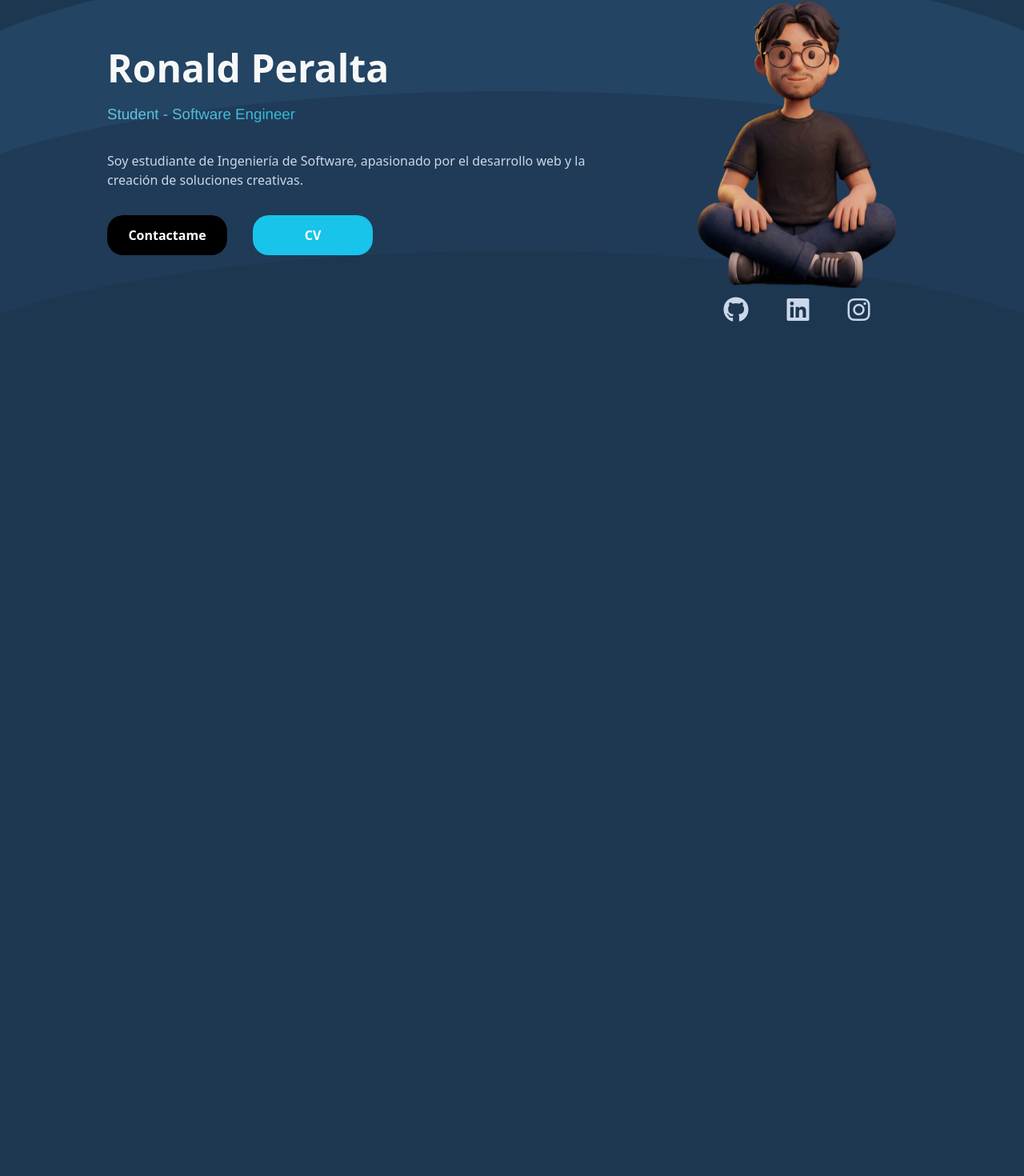
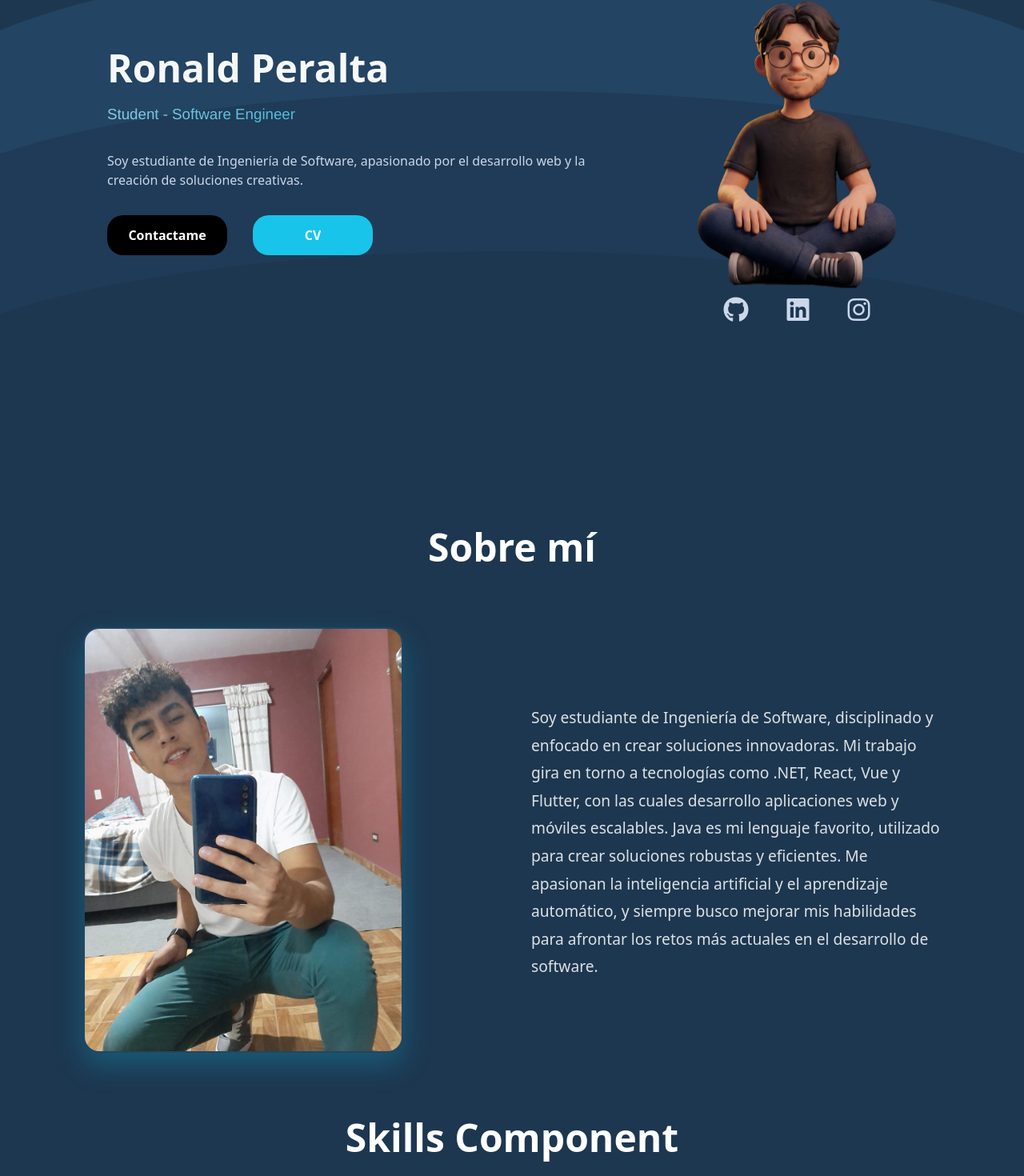
Before and after one commit to RooDev10/ronald-portfolio, a React (Vite) app: page / in a window 1280 px wide. Shown: the part 216-1686 px from the top of the page at 80% size. Before the commit the page ends 800 px from the top, so only its background shows below. Built offline with nearby package versions, Linux system fonts and the light colour scheme.

Commit message:
feat: improve Hero section, update About and add Skill component
- Hero section finalized and refined
- Added new states to enhance visual experience
- Updated About section content
- Created new Skill component

```diff
--- a/src/App.jsx
+++ b/src/App.jsx
@@ -1,10 +1,16 @@
 import './App.css'
 import Hero from './components/Hero/Hero.jsx'
+import About from './components/About/About.jsx'
+import Skills from './components/Skills/Skills.jsx'
 
 function App() {
   return (
     <>
       <Hero />
+      <About />
+      <Skills />
+
+
     </>
   )
 }
--- /dev/null
+++ b/src/components/About/About.jsx
@@ -0,0 +1,83 @@
+import profile from '../../data/profile.js';
+import styles from './About.module.css';
+import { useState, useRef, useEffect } from "react";
+
+
+function About() {
+    const [rotation, setRotation] = useState({ x: 0, y: 0 });
+    const [isVisible, setIsVisible] = useState(false);
+    const sectionRef = useRef(null);
+
+    const handleMouseMove = (event) => {
+        const card = event.currentTarget.getBoundingClientRect();
+
+        const centerX = card.left + card.width / 2;
+        const centerY = card.top + card.height / 2;
+
+        const mouseX = event.clientX - centerX;
+        const mouseY = event.clientY - centerY;
+
+        const rotateX = (mouseY / (card.height / 2)) * -15;
+        const rotateY = (mouseX / (card.width / 2)) * 15;
+
+        setRotation({ x: rotateX, y: rotateY });
+    };
+
+    const handleMouseLeave = () => {
+        setRotation({ x: 0, y: 0 });
+    };
+
+    useEffect(() => {
+        const observer = new IntersectionObserver(
+        ([entry]) => {
+            setIsVisible(entry.isIntersecting);
+        },
+        {
+            threshold: 0.3
+        }
+        );
+
+        if (sectionRef.current) {
+            observer.observe(sectionRef.current);
+        }
+
+        return () => observer.disconnect();
+    }, []);
+
+    return (
+        <section className={styles.aboutSection} id="About" ref={sectionRef}>
+            <h1>Sobre mí</h1>
+
+            <div className={styles.aboutWrapper}>
+                <div className={styles.aboutContainer}>
+                    <figure
+                        className={`${styles.figureabout} ${
+                            isVisible ? styles.showLeft : styles.hiddenLeft
+                        }`}
+                    >
+                        <img
+                            src={profile.profile_photo}
+                            alt="photo image"
+                            onMouseMove={handleMouseMove}
+                            onMouseLeave={handleMouseLeave}
+                            style={{
+                                transform: `rotateX(${rotation.x}deg) rotateY(${rotation.y}deg)`,
+                                transition: 'transform 0.1s ease'
+                            }}
+                        />
+                    </figure>
+
+                    <div
+                        className={`${styles.aboutDescription} ${
+                            isVisible ? styles.showRight : styles.hiddenRight
+                        }`}
+                    >
+                        <p>{profile.bio}</p>
+                    </div>
+                </div>
+            </div>
+        </section>
+    );
+}
+
+export default About;
--- /dev/null
+++ b/src/components/About/About.module.css
@@ -0,0 +1,69 @@
+.aboutSection {
+    padding: 4rem 0;
+}
+
+.aboutWrapper {
+    max-width: 1200px;
+    margin: 0 auto;
+    padding: 0 4rem;
+}
+
+.aboutSection h1 {
+    text-align: center;
+    margin-bottom: 4rem;
+    font-size: 3rem;
+}
+
+.aboutContainer {
+    display: flex;
+    align-items: center;
+    gap: 10rem;
+}
+
+.figureabout img {
+    width: 400px;
+    height: auto;
+    border-radius: 20px;
+    box-shadow: 0px 15px 35px rgba(16, 201, 243, 0.25);
+    border: 2px solid rgba(39, 121, 165, 0.25);
+    object-fit: cover;
+    transform-style: preserve-3d;
+}
+
+.aboutDescription {
+    max-width: 550px;
+    text-align: left;
+}
+
+.aboutDescription p {
+    font-size: 1.2rem;
+    line-height: 1.8;
+    color: rgba(255, 255, 255, 0.85);
+}
+
+
+
+
+
+
+/* Estados iniciales */
+.hiddenLeft {
+    opacity: 0;
+    transform: translateX(-80px);
+}
+
+.hiddenRight {
+    opacity: 0;
+    transform: translateX(80px);
+
+}
+
+/* Estados visibles */
+.showLeft,
+.showRight {
+    opacity: 1;
+    transform: translateX(0);
+    transition:
+        opacity 0.8s ease,
+        transform 0.8s ease;
+}
--- a/src/components/Hero/Hero.jsx
+++ b/src/components/Hero/Hero.jsx
@@ -2,22 +2,43 @@ import styles from './Hero.module.css';
 import profile from '../../data/profile.js';
 import PrimaryButton from '../UI/Button/PrimaryButton.jsx';
 import Navbar from '../Navbar/Navbar.jsx';
+import { useEffect, useRef, useState } from 'react';
 
 function Hero() {
+    const [isVisible, setIsVisible] = useState(false);
+    const heroRef = useRef(null);
 
+    useEffect(() => {
+        const observer = new IntersectionObserver(
+            ([entry]) => {
+                setIsVisible(entry.isIntersecting);
+            },
+            {
+                threshold: 0.4
+            }
+        );
 
+        if (heroRef.current) {
+            observer.observe(heroRef.current);
+        }
 
-
+        return () => observer.disconnect();
+    }, []);
 
     return (
-        <section className={styles.heroSection} id="Home">
+        <section className={styles.heroSection} id="Home" ref={heroRef}>
 
             <Navbar />
+
             <div className={`${styles.mountain} ${styles.mountainBack}`}></div>
             <div className={`${styles.mountain} ${styles.mountainMid}`}></div>
             <div className={`${styles.mountain} ${styles.mountainFront}`}></div>
 
-            <header className={styles.heroHeader}>
+            <header
+                className={`${styles.heroHeader} ${
+                    isVisible ? styles.heroShowText : styles.heroHiddenText
+                }`}
+            >
                 <h1>{profile.name}</h1>
                 <h3>{profile.rol}</h3>
                 <p>{profile.description}</p>
@@ -27,7 +48,11 @@ function Hero() {
                 </div>
             </header>
 
-            <figure className={styles.profileImage}>
+            <figure
+                className={`${styles.profileImage} ${
+                    isVisible ? styles.heroShowImage : styles.heroHiddenImage
+                }`}
+            >
                 <img src={profile.image_profile} alt="profile image" />
                 <div className={styles.socialLinks}>
                     <a href={profile.git_url}><i class="fab fa-github"></i></a>
--- a/src/components/Hero/Hero.module.css
+++ b/src/components/Hero/Hero.module.css
@@ -22,6 +22,7 @@
   width: 120%;
   left: -10%;
   border-radius: 50% 50% 0 0;
+  z-index: 1;
 }
 
 /* Capas */
@@ -47,7 +48,8 @@
     display: flex;
     flex-direction: column;
     align-items: center;
-    transform: translate(-70px)
+    margin-right: 70px; /*transform: translate(-70px);*/
+    z-index: 2;
 }
 
 .profileImage img {
@@ -90,7 +92,8 @@
 }
 
 .heroHeader {
-    transform: translate(70px);
+    margin-left: 70px;
+    z-index: 2;
 }
 
 .heroHeader h1 {
@@ -134,3 +137,56 @@
     display: flex;
     gap: 2rem;
 }
+
+
+
+
+
+ /*Estados ocultos*/
+.heroHiddenText {
+    opacity: 0;
+    transform: translateY(20px);
+}
+
+.heroHiddenImage {
+    opacity: 0;
+    transform: scale(0.96);
+}
+
+/*Estados visibles (con destello)*/
+.heroShowText {
+    opacity: 1;
+    transform: translateY(0);
+    animation: textGlow 1.2s ease-out;
+    transition: opacity 0.8s ease, transform 0.8s ease;
+}
+@keyframes textGlow {
+    0% {
+        text-shadow: 0 0 0 rgba(24, 196, 234, 0);
+    }
+    40% {
+        text-shadow: 0 0 20px rgba(24, 196, 234, 0.35);
+    }
+    100% {
+        text-shadow: 0 0 0 rgba(24, 196, 234, 0);
+    }
+}
+
+.heroShowImage {
+    opacity: 1;
+    transform: scale(1);
+    animation: imageGlow 1.4s ease-out;
+    transition: opacity 0.8s ease, transform 0.8s ease;
+}
+
+@keyframes imageGlow {
+    0% {
+        filter: drop-shadow(0 0 0 rgba(24, 196, 234, 0));
+    }
+    50% {
+        filter: drop-shadow(0 0 25px rgba(24, 196, 234, 0.25));
+    }
+    100% {
+        filter: drop-shadow(0 0 0 rgba(24, 196, 234, 0));
+    }
+}
--- /dev/null
+++ b/src/components/Skills/Skills.jsx
@@ -0,0 +1,11 @@
+import styles from './Skills.module.css';
+
+function Skills() {
+    return (
+        <section id="Skills" className={styles.skillsSection}>
+            <h1>Skills Component</h1>
+        </section>
+    );
+}
+
+export default Skills;
--- /dev/null
+++ b/src/components/Skills/Skills.module.css
@@ -0,0 +1,5 @@
+.skillsSection h1 {
+    text-align: center;
+    margin-bottom: 2rem;
+    font-size: 3rem;
+}
--- a/src/data/profile.js
+++ b/src/data/profile.js
@@ -1,12 +1,14 @@
 import profileImage from "../assets/avatarPNG.png";
+import profilePhoto from "../assets/photo.jpeg";
 
 const profile = {
     name: "Ronald Peralta",
     age: 22,
     rol: "Student - Software Engineer",
     image_profile: profileImage,
+    profile_photo: profilePhoto,
     description: "Soy estudiante de Ingeniería de Software, apasionado por el desarrollo web y la creación de soluciones creativas.",
-    bio: "Currently pursuing my degree in Software Engineering, I am enthusiastic about developing innovative solutions and expanding my knowledge in various programming languages and technologies.",
+    bio: "Soy estudiante de Ingeniería de Software, disciplinado y enfocado en crear soluciones innovadoras. Mi trabajo gira en torno a tecnologías como .NET, React, Vue y Flutter, con las cuales desarrollo aplicaciones web y móviles escalables. Java es mi lenguaje favorito, utilizado para crear soluciones robustas y eficientes. Me apasionan la inteligencia artificial y el aprendizaje automático, y siempre busco mejorar mis habilidades para afrontar los retos más actuales en el desarrollo de software.",
     location: "Lima - Peru",
     git_url: "https://github.com/Ronni-FSTK",
     linkedin_url: "https://es.linkedin.com/",
```
Also changed, not shown: src/assets/photo.jpeg (added).
